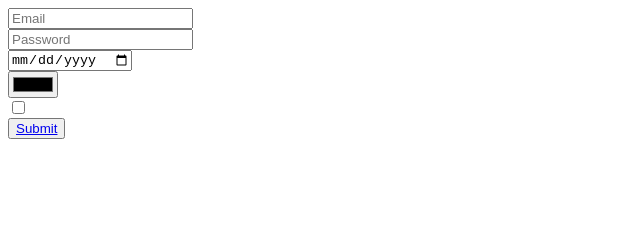
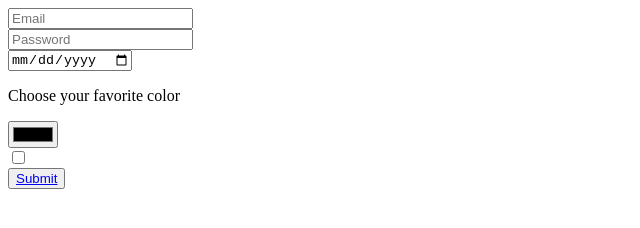
Before and after one commit to daneshdr/dan, a plain HTML site: page page2.html in a window 1280 px wide. Shown: the whole page, without its empty margins (0-640 px from the left). Drawn offline with Linux system fonts and the light colour scheme.

Commit message:
Update page2.html

```diff
--- a/page2.html
+++ b/page2.html
@@ -9,6 +9,7 @@
         <br>
         <input type="date">
         <br>
+        <p>Choose your favorite color</p>
         <input type="color">
         <br>
         <input type="checkbox">
```
